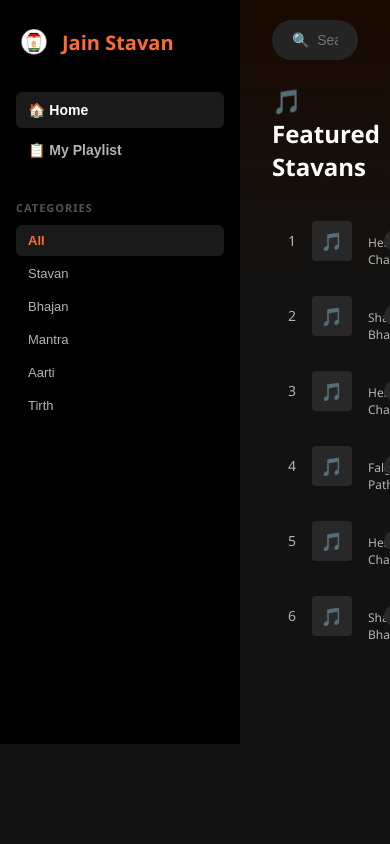
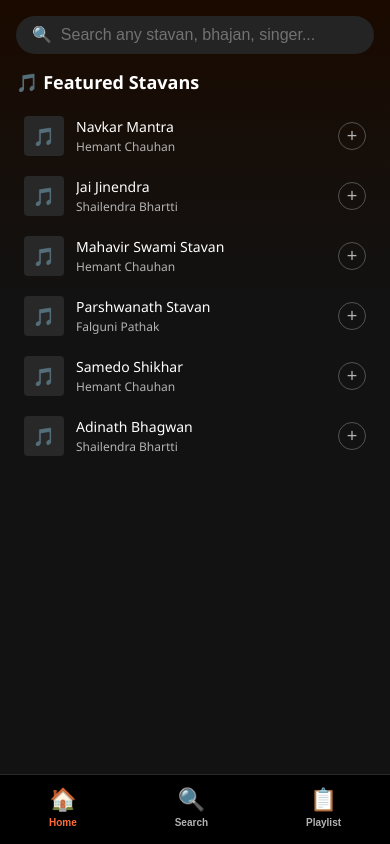
Before and after one commit to RaRa-RiRi/Jain-Stavan-Platform, a Next.js app: page / in a window 390 px wide. Built offline with nearby package versions, Linux system fonts and the light colour scheme.

Commit message:
Full responsive page with mobile bottom nav

```diff
--- a/app/page.js
+++ b/app/page.js
@@ -93,34 +93,29 @@ export default function Home() {
     }, 500)
   }
 
-  const playNext = useCallback(() => {
-    if (!currentSong || currentList.length === 0) return
-    if (shuffle) {
-      const randomIdx = Math.floor(Math.random() * currentList.length)
-      playSong(currentList[randomIdx])
-    } else {
-      const idx = currentList.findIndex(s => s.videoId === currentSong.videoId)
-      playSong(currentList[(idx + 1) % currentList.length])
-    }
-  }, [currentSong, shuffle])
+  const currentList = searchQuery.trim().length >= 2 ? searchResults : FEATURED_SONGS
 
-  const initPlayer = useCallback((videoId) => {
-    if (playerRef.current && playerRef.current.loadVideoById) {
-      playerRef.current.loadVideoById(videoId)
-      playerRef.current.setVolume(volume)
-      startProgressTracking()
-      return
-    }
+  const playSong = useCallback((song) => {
+    setCurrentSong(song)
+    setIsPlaying(true)
+    setProgress(0)
+    setCurrentTime(0)
 
     const tryInit = () => {
       if (!window.YT || !window.YT.Player) {
         setTimeout(tryInit, 300)
         return
       }
+      if (playerRef.current && playerRef.current.loadVideoById) {
+        playerRef.current.loadVideoById(song.videoId)
+        playerRef.current.setVolume(volume)
+        startProgressTracking()
+        return
+      }
       playerRef.current = new window.YT.Player('yt-player', {
         height: '0',
         width: '0',
-        videoId,
+        videoId: song.videoId,
         playerVars: { autoplay: 1, controls: 0, modestbranding: 1 },
         events: {
           onReady: (e) => {
@@ -134,7 +129,13 @@ export default function Home() {
                 playerRef.current.seekTo(0)
                 playerRef.current.playVideo()
               } else {
-                playNext()
+                setCurrentSong(prev => {
+                  const list = currentList
+                  const idx = list.findIndex(s => s.videoId === prev?.videoId)
+                  const next = list[(idx + 1) % list.length]
+                  if (next) setTimeout(() => playSong(next), 100)
+                  return prev
+                })
               }
             }
           }
@@ -142,15 +143,7 @@ export default function Home() {
       })
     }
     tryInit()
-  }, [volume, repeat, playNext])
-
-  const playSong = (song) => {
-    setCurrentSong(song)
-    setIsPlaying(true)
-    setProgress(0)
-    setCurrentTime(0)
-    initPlayer(song.videoId)
-  }
+  }, [volume, repeat])
 
   const togglePlay = () => {
     if (!playerRef.current) return
@@ -170,13 +163,22 @@ export default function Home() {
     }
   }, [volume])
 
-  const currentList = searchQuery.trim().length >= 2 ? searchResults : FEATURED_SONGS
+  const playNext = useCallback(() => {
+    if (!currentSong || currentList.length === 0) return
+    if (shuffle) {
+      const randomIdx = Math.floor(Math.random() * currentList.length)
+      playSong(currentList[randomIdx])
+    } else {
+      const idx = currentList.findIndex(s => s.videoId === currentSong.videoId)
+      playSong(currentList[(idx + 1) % currentList.length])
+    }
+  }, [currentSong, shuffle, currentList, playSong])
 
-  const playPrev = () => {
+  const playPrev = useCallback(() => {
     if (!currentSong || currentList.length === 0) return
     const idx = currentList.findIndex(s => s.videoId === currentSong.videoId)
     playSong(currentList[(idx - 1 + currentList.length) % currentList.length])
-  }
+  }, [currentSong, currentList, playSong])
 
   const handleSeek = (e) => {
     if (!playerRef.current || !duration) return
@@ -247,7 +249,7 @@ export default function Home() {
     <div className={styles.container}>
       <div id="yt-player" style={{ display: 'none' }} />
 
-      {/* Sidebar */}
+      {/* Sidebar — desktop only */}
       <div className={styles.sidebar}>
         <div className={styles.logo}>
           <JainLogo />
@@ -279,7 +281,7 @@ export default function Home() {
         </div>
       </div>
 
-      {/* Main */}
+      {/* Main content */}
       <div className={styles.main}>
         <div className={styles.topBar}>
           <input
@@ -322,7 +324,7 @@ export default function Home() {
         </div>
       </div>
 
-      {/* Player */}
+      {/* Player bar */}
       {currentSong && (
         <div className={styles.player}>
           <div className={styles.playerLeft}>
@@ -331,7 +333,7 @@ export default function Home() {
                 ? <img src={currentSong.thumbnail} alt={currentSong.title} className={styles.thumbImg} />
                 : '🎵'}
             </div>
-            <div>
+            <div className={styles.playerInfo}>
               <p className={styles.playerTitle}>{currentSong.title}</p>
               <p className={styles.playerSinger}>{currentSong.singer}</p>
             </div>
@@ -377,6 +379,32 @@ export default function Home() {
           </div>
         </div>
       )}
+
+      {/* Bottom Nav — mobile only */}
+      <div className={styles.bottomNav}>
+        <button
+          className={`${styles.bottomNavItem} ${activeView === 'home' ? styles.active : ''}`}
+          onClick={() => { setActiveView('home'); setSearchQuery('') }}
+        >
+          <span className={styles.bottomNavIcon}>🏠</span>
+          Home
+        </button>
+        <button
+          className={`${styles.bottomNavItem}`}
+          onClick={() => { setActiveView('home'); setTimeout(() => document.querySelector('input')?.focus(), 100) }}
+        >
+          <span className={styles.bottomNavIcon}>🔍</span>
+          Search
+        </button>
+        <button
+          className={`${styles.bottomNavItem} ${activeView === 'playlist' ? styles.active : ''}`}
+          onClick={() => setActiveView('playlist')}
+        >
+          <span className={styles.bottomNavIcon}>📋</span>
+          Playlist {playlist.length > 0 && `(${playlist.length})`}
+        </button>
+      </div>
+
     </div>
   )
 }
--- a/app/page.module.css
+++ b/app/page.module.css
@@ -1,5 +1,3 @@
-
-
 .container {
   display: grid;
   grid-template-columns: 240px 1fr;
@@ -8,6 +6,7 @@
   overflow: hidden;
 }
 
+/* ── Sidebar ── */
 .sidebar {
   grid-row: 1 / 2;
   background: #000;
@@ -24,24 +23,46 @@
 .nav { display: flex; flex-direction: column; gap: 4px; }
 
 .navItem {
-  background: none; border: none; color: #b3b3b3;
-  text-align: left; padding: 10px 12px; border-radius: 6px;
-  cursor: pointer; font-size: 14px; font-weight: 600; transition: all 0.2s;
-  display: flex; align-items: center;
+  background: none;
+  border: none;
+  color: #b3b3b3;
+  text-align: left;
+  padding: 10px 12px;
+  border-radius: 6px;
+  cursor: pointer;
+  font-size: 14px;
+  font-weight: 600;
+  transition: all 0.2s;
+  display: flex;
+  align-items: center;
 }
 .navItem:hover, .navItem.active { background: #1a1a1a; color: #fff; }
 
-.sectionLabel { font-size: 11px; font-weight: 700; color: #535353; letter-spacing: 1px; margin-bottom: 8px; }
+.sectionLabel {
+  font-size: 11px;
+  font-weight: 700;
+  color: #535353;
+  letter-spacing: 1px;
+  margin-bottom: 8px;
+}
+
 .categories { display: flex; flex-direction: column; gap: 2px; }
 
 .categoryItem {
-  background: none; border: none; color: #b3b3b3;
-  text-align: left; padding: 8px 12px; border-radius: 6px;
-  cursor: pointer; font-size: 13px; transition: all 0.2s;
+  background: none;
+  border: none;
+  color: #b3b3b3;
+  text-align: left;
+  padding: 8px 12px;
+  border-radius: 6px;
+  cursor: pointer;
+  font-size: 13px;
+  transition: all 0.2s;
 }
 .categoryItem:hover { color: #fff; }
 .categoryItem.active { color: #ff6b35; background: #1a1a1a; font-weight: 600; }
 
+/* ── Main ── */
 .main {
   grid-row: 1 / 2;
   background: linear-gradient(180deg, #1a0a00 0%, #121212 300px);
@@ -52,15 +73,23 @@
 
 .topBar {
   padding: 20px 32px 0;
-  position: sticky; top: 0;
+  position: sticky;
+  top: 0;
   background: linear-gradient(180deg, #1a0a00 0%, transparent 100%);
   z-index: 10;
 }
 
 .searchInput {
-  width: 100%; max-width: 480px;
-  background: #242424; border: none; border-radius: 24px;
-  padding: 12px 20px; color: #fff; font-size: 14px; outline: none; transition: background 0.2s;
+  width: 100%;
+  max-width: 480px;
+  background: #242424;
+  border: none;
+  border-radius: 24px;
+  padding: 12px 20px;
+  color: #fff;
+  font-size: 14px;
+  outline: none;
+  transition: background 0.2s;
 }
 .searchInput:focus { background: #2a2a2a; outline: 2px solid #ff6b35; }
 .searchInput::placeholder { color: #727272; }
@@ -68,9 +97,15 @@
 .content { padding: 24px 32px; flex: 1; }
 .sectionTitle { font-size: 24px; font-weight: 700; margin-bottom: 20px; }
 
+/* ── Song Cards ── */
 .songCard {
-  display: flex; align-items: center; gap: 16px;
-  padding: 10px 16px; border-radius: 6px; cursor: pointer; transition: background 0.15s;
+  display: flex;
+  align-items: center;
+  gap: 16px;
+  padding: 10px 16px;
+  border-radius: 6px;
+  cursor: pointer;
+  transition: background 0.15s;
 }
 .songCard:hover, .songCard.playing { background: #1a1a1a; }
 
@@ -78,50 +113,92 @@
 .songCard.playing .songNum { color: #ff6b35; }
 
 .songThumb {
-  width: 40px; height: 40px; background: #282828;
-  border-radius: 4px; display: flex; align-items: center;
-  justify-content: center; font-size: 18px; flex-shrink: 0; overflow: hidden;
+  width: 40px;
+  height: 40px;
+  background: #282828;
+  border-radius: 4px;
+  display: flex;
+  align-items: center;
+  justify-content: center;
+  font-size: 18px;
+  flex-shrink: 0;
+  overflow: hidden;
 }
 
 .thumbImg { width: 100%; height: 100%; object-fit: cover; border-radius: 4px; }
 
 .songInfo { flex: 1; min-width: 0; }
-.songTitle { font-size: 14px; font-weight: 500; white-space: nowrap; overflow: hidden; text-overflow: ellipsis; }
+.songTitle {
+  font-size: 14px;
+  font-weight: 500;
+  white-space: nowrap;
+  overflow: hidden;
+  text-overflow: ellipsis;
+}
 .songCard.playing .songTitle { color: #ff6b35; }
 .songSinger { font-size: 12px; color: #b3b3b3; margin-top: 2px; }
 
 .songCategory {
-  font-size: 11px; color: #b3b3b3; background: #282828;
-  padding: 3px 8px; border-radius: 12px; white-space: nowrap;
+  font-size: 11px;
+  color: #b3b3b3;
+  background: #282828;
+  padding: 3px 8px;
+  border-radius: 12px;
+  white-space: nowrap;
 }
 
 .addBtn {
-  background: none; border: 1px solid #535353; color: #b3b3b3;
-  width: 28px; height: 28px; border-radius: 50%; cursor: pointer;
-  font-size: 18px; line-height: 1; transition: all 0.2s; flex-shrink: 0;
+  background: none;
+  border: 1px solid #535353;
+  color: #b3b3b3;
+  width: 28px;
+  height: 28px;
+  border-radius: 50%;
+  cursor: pointer;
+  font-size: 18px;
+  line-height: 1;
+  transition: all 0.2s;
+  flex-shrink: 0;
 }
 .addBtn:hover { border-color: #fff; color: #fff; }
 
 .removeBtn {
-  background: none; border: none; color: #b3b3b3;
-  cursor: pointer; font-size: 16px; padding: 4px 8px; transition: color 0.2s;
+  background: none;
+  border: none;
+  color: #b3b3b3;
+  cursor: pointer;
+  font-size: 16px;
+  padding: 4px 8px;
+  transition: color 0.2s;
 }
 .removeBtn:hover { color: #ff4444; }
 
 .badge {
-  background: #ff6b35; color: #000; font-size: 10px;
-  font-weight: 700; padding: 2px 6px; border-radius: 10px; margin-left: 6px;
+  background: #ff6b35;
+  color: #000;
+  font-size: 10px;
+  font-weight: 700;
+  padding: 2px 6px;
+  border-radius: 10px;
+  margin-left: 6px;
 }
 
 .loadingWrap {
-  display: flex; flex-direction: column; align-items: center;
-  gap: 16px; margin-top: 60px; color: #b3b3b3;
+  display: flex;
+  flex-direction: column;
+  align-items: center;
+  gap: 16px;
+  margin-top: 60px;
+  color: #b3b3b3;
 }
 
 .spinner {
-  width: 36px; height: 36px;
-  border: 3px solid #282828; border-top: 3px solid #ff6b35;
-  border-radius: 50%; animation: spin 0.8s linear infinite;
+  width: 36px;
+  height: 36px;
+  border: 3px solid #282828;
+  border-top: 3px solid #ff6b35;
+  border-radius: 50%;
+  animation: spin 0.8s linear infinite;
 }
 @keyframes spin { to { transform: rotate(360deg); } }
 
@@ -129,74 +206,297 @@
 
 /* ── Player ── */
 .player {
-  grid-column: 1 / -1; grid-row: 2 / 3;
-  background: #181818; border-top: 1px solid #282828;
-  display: flex; align-items: center; justify-content: space-between;
-  padding: 0 24px; z-index: 100; gap: 16px;
+  grid-column: 1 / -1;
+  grid-row: 2 / 3;
+  background: #181818;
+  border-top: 1px solid #282828;
+  display: flex;
+  align-items: center;
+  justify-content: space-between;
+  padding: 0 24px;
+  z-index: 100;
+  gap: 16px;
 }
 
-.playerLeft { display: flex; align-items: center; gap: 14px; width: 260px; min-width: 0; }
+.playerLeft {
+  display: flex;
+  align-items: center;
+  gap: 14px;
+  width: 260px;
+  min-width: 0;
+}
 
 .playerThumb {
-  width: 52px; height: 52px; background: #282828;
-  border-radius: 4px; display: flex; align-items: center;
-  justify-content: center; font-size: 22px; flex-shrink: 0; overflow: hidden;
+  width: 52px;
+  height: 52px;
+  background: #282828;
+  border-radius: 4px;
+  display: flex;
+  align-items: center;
+  justify-content: center;
+  font-size: 22px;
+  flex-shrink: 0;
+  overflow: hidden;
 }
 
-.playerTitle { font-size: 14px; font-weight: 500; white-space: nowrap; overflow: hidden; text-overflow: ellipsis; }
+.playerTitle {
+  font-size: 14px;
+  font-weight: 500;
+  white-space: nowrap;
+  overflow: hidden;
+  text-overflow: ellipsis;
+}
 .playerSinger { font-size: 12px; color: #b3b3b3; margin-top: 2px; }
 
 .playerCenter {
-  display: flex; align-items: center; gap: 12px; flex: 1; justify-content: center;
+  display: flex;
+  align-items: center;
+  gap: 12px;
+  flex: 1;
+  justify-content: center;
 }
 
 .controlBtn {
-  background: none; border: none; color: #b3b3b3;
-  cursor: pointer; font-size: 20px; transition: color 0.2s; padding: 4px;
+  background: none;
+  border: none;
+  color: #b3b3b3;
+  cursor: pointer;
+  font-size: 20px;
+  transition: color 0.2s;
+  padding: 4px;
 }
 .controlBtn:hover { color: #fff; }
 .activeControl { color: #ff6b35 !important; }
 
 .playBtn {
-  background: #fff; border: none; color: #000;
-  width: 40px; height: 40px; border-radius: 50%; cursor: pointer;
-  font-size: 16px; display: flex; align-items: center; justify-content: center;
-  transition: transform 0.1s; flex-shrink: 0;
+  background: #fff;
+  border: none;
+  color: #000;
+  width: 40px;
+  height: 40px;
+  border-radius: 50%;
+  cursor: pointer;
+  font-size: 16px;
+  display: flex;
+  align-items: center;
+  justify-content: center;
+  transition: transform 0.1s;
+  flex-shrink: 0;
 }
 .playBtn:hover { transform: scale(1.06); }
 
-.progressWrap { display: flex; align-items: center; gap: 8px; flex: 1; max-width: 400px; }
+.progressWrap {
+  display: flex;
+  align-items: center;
+  gap: 8px;
+  flex: 1;
+  max-width: 400px;
+}
 
-.timeLabel { font-size: 11px; color: #b3b3b3; white-space: nowrap; min-width: 32px; text-align: center; }
+.timeLabel {
+  font-size: 11px;
+  color: #b3b3b3;
+  white-space: nowrap;
+  min-width: 32px;
+  text-align: center;
+}
 
 .progressBar {
-  flex: 1; height: 4px; background: #535353;
-  border-radius: 2px; cursor: pointer; position: relative;
+  flex: 1;
+  height: 4px;
+  background: #535353;
+  border-radius: 2px;
+  cursor: pointer;
+  position: relative;
   transition: height 0.1s;
 }
 .progressBar:hover { height: 6px; }
 
 .progressFill {
-  height: 100%; background: #ff6b35;
-  border-radius: 2px; pointer-events: none;
+  height: 100%;
+  background: #ff6b35;
+  border-radius: 2px;
+  pointer-events: none;
 }
 
 .progressThumb {
-  position: absolute; top: 50%; transform: translate(-50%, -50%);
-  width: 12px; height: 12px; background: #fff;
-  border-radius: 50%; pointer-events: none; opacity: 0; transition: opacity 0.1s;
+  position: absolute;
+  top: 50%;
+  transform: translate(-50%, -50%);
+  width: 12px;
+  height: 12px;
+  background: #fff;
+  border-radius: 50%;
+  pointer-events: none;
+  opacity: 0;
+  transition: opacity 0.1s;
 }
 .progressBar:hover .progressThumb { opacity: 1; }
 
-.playerRight { display: flex; align-items: center; gap: 8px; width: 160px; justify-content: flex-end; }
+.playerRight {
+  display: flex;
+  align-items: center;
+  gap: 8px;
+  width: 160px;
+  justify-content: flex-end;
+}
 
 .volIcon { font-size: 16px; }
 
 .volumeSlider {
-  -webkit-appearance: none; width: 100px; height: 4px;
-  background: #535353; border-radius: 2px; outline: none; cursor: pointer;
+  -webkit-appearance: none;
+  width: 100px;
+  height: 4px;
+  background: #535353;
+  border-radius: 2px;
+  outline: none;
+  cursor: pointer;
 }
 .volumeSlider::-webkit-slider-thumb {
-  -webkit-appearance: none; width: 12px; height: 12px;
-  background: #fff; border-radius: 50%; cursor: pointer;
+  -webkit-appearance: none;
+  width: 12px;
+  height: 12px;
+  background: #fff;
+  border-radius: 50%;
+  cursor: pointer;
 }
+
+/* ── Bottom Nav (mobile only) ── */
+.bottomNav {
+  display: none;
+}
+
+/* ════════════════════════════
+   MOBILE STYLES (max 768px)
+════════════════════════════ */
+@media (max-width: 768px) {
+
+  .container {
+    grid-template-columns: 1fr;
+    grid-template-rows: 1fr auto auto;
+    height: 100vh;
+    height: 100dvh;
+  }
+
+  /* Hide desktop sidebar */
+  .sidebar {
+    display: none;
+  }
+
+  /* Main takes full width */
+  .main {
+    grid-row: 1 / 2;
+    grid-column: 1;
+    padding-bottom: 10px;
+  }
+
+  .topBar {
+    padding: 16px 16px 0;
+    display: flex;
+    align-items: center;
+    gap: 12px;
+  }
+
+  .searchInput {
+    max-width: 100%;
+    font-size: 16px;
+    padding: 10px 16px;
+  }
+
+  .content {
+    padding: 16px;
+  }
+
+  .sectionTitle {
+    font-size: 18px;
+    margin-bottom: 12px;
+  }
+
+  /* Song cards on mobile */
+  .songCard {
+    padding: 10px 8px;
+    gap: 12px;
+  }
+
+  .songCategory {
+    display: none;
+  }
+
+  .songNum {
+    display: none;
+  }
+
+  /* Player on mobile — compact */
+  .player {
+    grid-row: 2 / 3;
+    grid-column: 1;
+    flex-direction: column;
+    height: auto;
+    padding: 12px 16px 8px;
+    gap: 8px;
+  }
+
+  .playerLeft {
+    width: 100%;
+    gap: 12px;
+  }
+
+  .playerTitle {
+    font-size: 13px;
+  }
+
+  .playerCenter {
+    width: 100%;
+    gap: 8px;
+    flex-wrap: wrap;
+    justify-content: center;
+  }
+
+  .progressWrap {
+    width: 100%;
+    max-width: 100%;
+    order: -1;
+  }
+
+  .playerRight {
+    width: 100%;
+    justify-content: center;
+    gap: 10px;
+  }
+
+  .volumeSlider {
+    width: 140px;
+  }
+
+  /* Bottom nav on mobile */
+  .bottomNav {
+    display: flex;
+    grid-row: 3 / 4;
+    grid-column: 1;
+    background: #000;
+    border-top: 1px solid #282828;
+    justify-content: space-around;
+    align-items: center;
+    padding: 8px 0 12px;
+    z-index: 200;
+  }
+
+  .bottomNavItem {
+    background: none;
+    border: none;
+    color: #b3b3b3;
+    display: flex;
+    flex-direction: column;
+    align-items: center;
+    gap: 4px;
+    cursor: pointer;
+    font-size: 10px;
+    font-weight: 600;
+    padding: 4px 16px;
+    transition: color 0.2s;
+  }
+
+  .bottomNavItem.active { color: #ff6b35; }
+
+  .bottomNavIcon { font-size: 22px; }
+}
```
